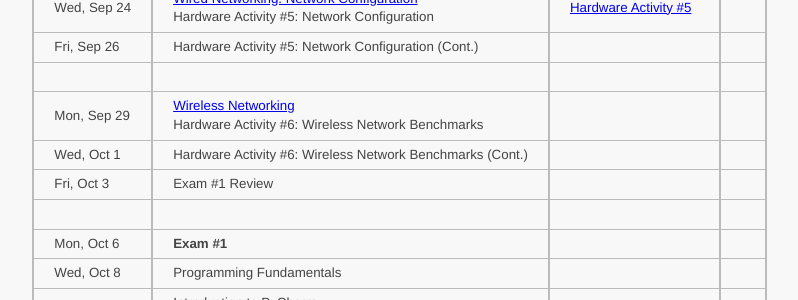
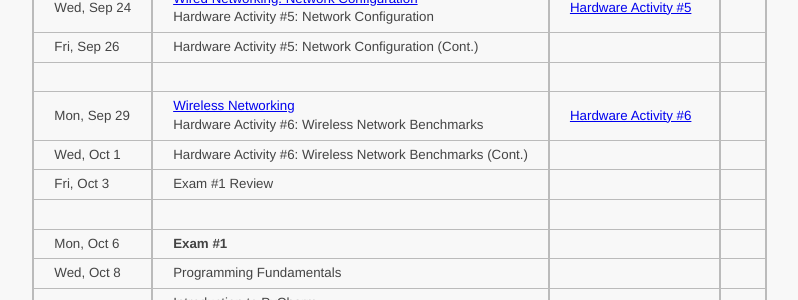
Before and after one commit to ycpcs/cs100-fall2014, a Jekyll site: the page built from schedule.md, in a window 1280 px wide and 900 px high, scrolled down 529 px. Shown: the part 152-452 px from the top of the window, without its empty margins (121-919 px from the left). Built offline with Jekyll 4.4.1, drawn with Linux system fonts in a browser that asks for light colours; Markdown is read by kramdown in place of the engine named in the settings.

Commit message:
added HW activity 6 to schedule

```diff
--- a/schedule.md
+++ b/schedule.md
@@ -30,7 +30,7 @@
 >| Wed, Sep 24    |  [Wired Networking: Network Configuration](lectures/HW_lecture8_wired_network_configuration.pdf)  <br> Hardware Activity #5: Network Configuration |  [Hardware Activity #5](activities_hw/HW_Activity5.pdf)  |  <!-- Hardware Activity #5 -->
 >| Fri, Sep 26    |  Hardware Activity #5: Network Configuration (Cont.)                                                 |                         |
 >|||
->| Mon, Sep 29    |  [Wireless Networking](lectures/HW_lecture9_wireless_networks.pdf)  <br>  Hardware Activity #6: Wireless Network Benchmarks    |                         | <!-- Hardware Activity #6 -->
+>| Mon, Sep 29    |  [Wireless Networking](lectures/HW_lecture9_wireless_networks.pdf)  <br>  Hardware Activity #6: Wireless Network Benchmarks    |  [Hardware Activity #6](activities_hw/HW_Activity6.pdf)                       | <!-- Hardware Activity #6 -->
 >| Wed, Oct 1     |  Hardware Activity #6: Wireless Network Benchmarks (Cont.)                                           |                         |
 >| Fri, Oct 3     |  Exam #1 Review                                                                                      |                         |
 >|||
```
Also changed, not shown: 1 other file.
